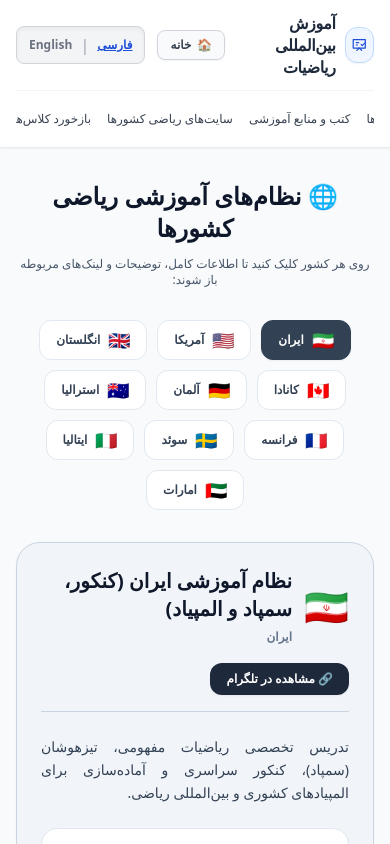
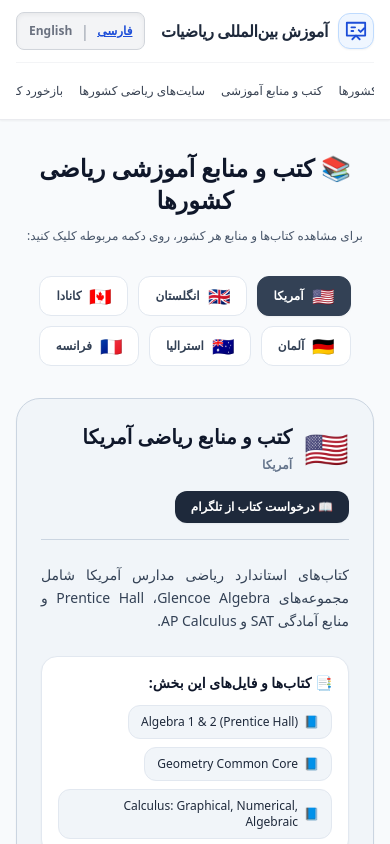
Before and after one commit to Hmohammadiz633/International-Mathematics-Site, a Next.js app: page /educational-systems in a window 390 px wide. Shown: the top 844 px of the page. Built offline with nearby package versions, Linux system fonts and the light colour scheme.

Commit message:
Update page.js

```diff
--- a/app/educational-systems/page.js
+++ b/app/educational-systems/page.js
@@ -9,37 +9,21 @@ const FEEDBACKS = [
   { fa: 'بازخورد ۳', en: 'Feedback 3', link: 'https://t.me/International_Maths/1352' },
 ];
 
-// آرایه کامل داده‌های کشورها (اولین کشور: ایران)
-const EDUCATIONAL_DATA = [
-  {
-    id: 'iran',
-    flag: '🇮🇷',
-    countryFa: 'ایران',
-    countryEn: 'Iran',
-    titleFa: 'نظام آموزشی ایران (کنکور، سمپاد و المپیاد)',
-    titleEn: 'Iranian Educational System (Konkur & Olympiads)',
-    link: 'https://t.me/International_Maths',
-    descriptionFa: 'تدریس تخصصی ریاضیات مفهومی، تیزهوشان (سمپاد)، کنکور سراسری و آماده‌سازی برای المپیادهای کشوری و بین‌المللی ریاضی.',
-    descriptionEn: 'Conceptual Math tutoring, SAMPAD (Gifted Schools), National Entrance Exam (Konkur), and Math Olympiad prep.',
-    resources: [
-      { title: 'شبکه ملی مدارس (رشد)', url: 'https://roshd.ir' },
-      { title: 'سازمان پژوهش و برنامه‌ریزی آموزشی (کتاب‌های درسی)', url: 'http://chap.sch.ir' },
-      { title: 'باشگاه دانش‌پژوهان جوان (المپیاد ریاضی)', url: 'https://ysc.medu.ir' }
-    ]
-  },
+const BOOKS_DATA = [
   {
     id: 'usa',
     flag: '🇺🇸',
     countryFa: 'آمریکا',
     countryEn: 'USA',
-    titleFa: 'نظام آموزشی آمریکا (USA)',
-    titleEn: 'US Educational System',
+    titleFa: 'کتب و منابع ریاضی آمریکا',
+    titleEn: 'US Math Textbooks',
     link: 'https://t.me/International_Maths/379',
-    descriptionFa: 'نظام آموزشی آمریکا مبتنی بر سیستم ۱۲ ساله (K-12) است. آموزش تخصصی ریاضیات از Algebra 1 & 2 تا AP Calculus AB/BC و آماده‌سازی آزمون‌های SAT/ACT.',
-    descriptionEn: 'The US education system is based on the K-12 framework. Specialized tutoring for US school math from Algebra 1 & 2 to AP Calculus AB/BC and SAT/ACT prep.',
+    descriptionFa: 'کتاب‌های استاندارد ریاضی مدارس آمریکا شامل مجموعه‌های Prentice Hall ،Glencoe Algebra و منابع آمادگی SAT و AP Calculus.',
+    descriptionEn: 'Standard US math textbooks including Prentice Hall, Glencoe Algebra, and SAT/AP preparation resources.',
     resources: [
-      { title: 'سایت رسمی College Board (آزمون‌های AP و SAT)', url: 'https://www.collegeboard.org' },
-      { title: 'پلتفرم آموزش آنلاین Khan Academy', url: 'https://www.khanacademy.org' }
+      { title: 'Algebra 1 & 2 (Prentice Hall)', url: 'https://t.me/International_Maths' },
+      { title: 'Geometry Common Core', url: 'https://t.me/International_Maths' },
+      { title: 'Calculus: Graphical, Numerical, Algebraic', url: 'https://t.me/International_Maths' }
     ]
   },
   {
@@ -47,14 +31,15 @@ const EDUCATIONAL_DATA = [
     flag: '🇬🇧',
     countryFa: 'انگلستان',
     countryEn: 'UK',
-    titleFa: 'نظام آموزشی انگلستان (UK)',
-    titleEn: 'UK Educational System',
+    titleFa: 'کتب و منابع ریاضی انگلستان',
+    titleEn: 'UK Math Textbooks',
     link: 'https://t.me/International_Maths/297',
-    descriptionFa: 'نظام آموزشی بریتانیا شامل مراحل کلیدی (Key Stages)، مقطع GCSE و دوره A-Level (Edexcel, AQA) می‌باشد.',
-    descriptionEn: 'The UK system is structured into Key Stages, GCSEs, and A-Levels (Edexcel, AQA, OCR).',
+    descriptionFa: 'کتاب‌های مرجع نظام آموزشی بریتانیا شامل دوره‌های GCSE و A-Level انتشارات پیرسون و آکسفورد.',
+    descriptionEn: 'UK curriculum reference books including GCSE and A-Level courses by Pearson and Oxford.',
     resources: [
-      { title: 'پرتال Pearson Edexcel', url: 'https://qualifications.pearson.com' },
-      { title: 'سایت آموزشی Physics & Maths Tutor', url: 'https://www.physicsandmathstutor.com' }
+      { title: 'Edexcel GCSE Mathematics Higher', url: 'https://t.me/International_Maths' },
+      { title: 'Pearson Edexcel A-Level Pure Mathematics', url: 'https://t.me/International_Maths' },
+      { title: 'Oxford University Press Mechanics & Statistics', url: 'https://t.me/International_Maths' }
     ]
   },
   {
@@ -62,14 +47,14 @@ const EDUCATIONAL_DATA = [
     flag: '🇨🇦',
     countryFa: 'کانادا',
     countryEn: 'Canada',
-    titleFa: 'نظام آموزشی کانادا',
-    titleEn: 'Canadian Educational System',
+    titleFa: 'کتب و منابع ریاضی کانادا',
+    titleEn: 'Canadian Math Textbooks',
     link: 'https://t.me/International_Maths',
-    descriptionFa: 'نظام‌های استانی شامل اونتاریو (Ontario Curriculum) و بریتیش کلمبیا (BC Curriculum) از پایه ۹ تا ۱۲ و درس Calculus & Vectors.',
-    descriptionEn: 'Provincial Curricula (Ontario Grade 9-12, BC Curriculum) aligned with Canadian standards.',
+    descriptionFa: 'کتاب‌های درسی مصوب استان‌های کانادا (مانند اونتاریو و بریتیش کلمبیا) برای پایه‌های مختلف دبیرستان.',
+    descriptionEn: 'Approved textbooks from Canadian provinces (Ontario, BC) for various high school grades.',
     resources: [
-      { title: 'وزارت آموزش اونتاریو', url: 'https://www.ontario.ca/page/ministry-education' },
-      { title: 'مرکز مسابقات ریاضی دانشگاه واترلو (CEMC)', url: 'https://www.cemc.uwaterloo.ca' }
+      { title: 'Nelson Functions 11 & Calculus 12', url: 'https://t.me/International_Maths' },
+      { title: 'McGraw-Hill Ryerson Mathematics', url: 'https://t.me/International_Maths' }
     ]
   },
   {
@@ -77,13 +62,14 @@ const EDUCATIONAL_DATA = [
     flag: '🇩🇪',
     countryFa: 'آلمان',
     countryEn: 'Germany',
-    titleFa: 'نظام آموزشی آلمان',
-    titleEn: 'German Educational System',
+    titleFa: 'کتب و منابع ریاضی آلمان',
+    titleEn: 'German Math Textbooks',
     link: 'https://t.me/International_Maths',
-    descriptionFa: 'تدریس متناسب با امتحانات Abitur آلمان، مدارس Gymnasium و کالج‌های آماده‌سازی (Studienkolleg).',
-    descriptionEn: 'Covering Analysis, Linear Algebra, and Stochastics for the German Abitur and Studienkolleg exams.',
+    descriptionFa: 'کتاب‌های ریاضی دبیرستان‌های آلمان (Gymnasium) و منابع آمادگی امتحان نهایی Abitur.',
+    descriptionEn: 'Math textbooks for German Gymnasium high schools and Abitur preparation.',
     resources: [
-      { title: 'پرتال آموزشی Mathebibel', url: 'https://www.mathebibel.de' }
+      { title: 'Elemente der Mathematik (Schroedel)', url: 'https://t.me/International_Maths' },
+      { title: 'Lambacher Schweizer Mathematik', url: 'https://t.me/International_Maths' }
     ]
   },
   {
@@ -91,13 +77,14 @@ const EDUCATIONAL_DATA = [
     flag: '🇦🇺',
     countryFa: 'استرالیا',
     countryEn: 'Australia',
-    titleFa: 'نظام آموزشی استرالیا',
-    titleEn: 'Australian Educational System',
+    titleFa: 'کتب و منابع ریاضی استرالیا',
+    titleEn: 'Australian Math Textbooks',
     link: 'https://t.me/International_Maths',
-    descriptionFa: 'آموزش ریاضیات مطابق با استاندارد ATAR ایالت‌های مختلف (VCE, HSC) شامل General, Methods و Specialist Math.',
-    descriptionEn: 'Aligned with Australian ATAR (VCE/HSC) courses: General, Methods, and Specialist Mathematics.',
+    descriptionFa: 'کتاب‌های درسی برنامه ملی استرالیا شامل متون تخصصی ریاضیات مقدماتی و پیشرفته.',
+    descriptionEn: 'Australian national curriculum textbooks covering introductory and advanced mathematics.',
     resources: [
-      { title: 'برنامه درسی ملی استرالیا (ACARA)', url: 'https://www.australiancurriculum.edu.au' }
+      { title: 'Cambridge Essential Mathematics', url: 'https://t.me/International_Maths' },
+      { title: 'Pearson Mathematics Australian Curriculum', url: 'https://t.me/International_Maths' }
     ]
   },
   {
@@ -105,62 +92,21 @@ const EDUCATIONAL_DATA = [
     flag: '🇫🇷',
     countryFa: 'فرانسه',
     countryEn: 'France',
-    titleFa: 'نظام آموزشی فرانسه (Baccalauréat)',
-    titleEn: 'French Educational System',
+    titleFa: 'کتب و منابع ریاضی فرانسه',
+    titleEn: 'French Math Textbooks',
     link: 'https://t.me/International_Maths',
-    descriptionFa: 'آموزش ریاضیات مقطع دبیرستان فرانسه (Lycée) و آمادگی امتحانات نهایی دیپلم فرانسه (Bac Général - Spécialité Mathématiques).',
-    descriptionEn: 'Tutoring for Lycée mathematics and French Baccalaureate preparation.',
+    descriptionFa: 'کتاب‌های مرجع ریاضی مدارس فرانسه و دوره‌های Lycée برای پایه‌های گوناگون.',
+    descriptionEn: 'French high school math reference books and Lycée curriculum materials.',
     resources: [
-      { title: 'وزارت آموزش ملی فرانسه', url: 'https://www.education.gouv.fr' }
-    ]
-  },
-  {
-    id: 'sweden',
-    flag: '🇸🇪',
-    countryFa: 'سوئد',
-    countryEn: 'Sweden',
-    titleFa: 'نظام آموزشی سوئد (Gymnasieskola)',
-    titleEn: 'Swedish Educational System',
-    link: 'https://t.me/International_Maths',
-    descriptionFa: 'تدریس سطوح مختلف ریاضیات مدارس سوئد (Matematik 1c تا 5) متناسب با استانداردهای آموزشی اسکاندیناوی.',
-    descriptionEn: 'Specialized math tutoring for Swedish secondary school courses (Matematik 1c to 5).',
-    resources: [
-      { title: 'اداره ملی آموزش سوئد (Skolverket)', url: 'https://www.skolverket.se' }
-    ]
-  },
-  {
-    id: 'italy',
-    flag: '🇮🇹',
-    countryFa: 'ایتالیا',
-    countryEn: 'Italy',
-    titleFa: 'نظام آموزشی ایتالیا (Liceo Scientifico)',
-    titleEn: 'Italian Educational System',
-    link: 'https://t.me/International_Maths',
-    descriptionFa: 'تدریس ریاضیات دبیرستان‌های علمی ایتالیا و آمادگی آزمون‌های ورود به دانشگاه‌های ایتالیا (TOLC-I, TOLC-E).',
-    descriptionEn: 'Mathematics prep for Liceo Scientifico and university entrance exams (TOLC-I / TOLC-E).',
-    resources: [
-      { title: 'پرتال رسمی آزمون‌های TOLC (CISIA)', url: 'https://www.cisiaonline.it' }
-    ]
-  },
-  {
-    id: 'uae',
-    flag: '🇦🇪',
-    countryFa: 'امارات',
-    countryEn: 'UAE',
-    titleFa: 'نظام‌های بین‌المللی امارات (دبی / ابوظبی)',
-    titleEn: 'UAE International Schools',
-    link: 'https://t.me/International_Maths',
-    descriptionFa: 'تدریس ریاضیات مدارس بین‌المللی امارات تحت نظام‌های IB، آمریکایی (AP) و بریتانیایی (IGCSE/A-Level).',
-    descriptionEn: 'Math tutoring for international students in UAE enrolled in IB, British, and American curricula.',
-    resources: [
-      { title: 'سازمان دانش و توسعه انسانی دبی (KHDA)', url: 'https://www.khda.gov.ae' }
+      { title: 'Mathématiques Collection Indice', url: 'https://t.me/International_Maths' },
+      { title: 'Belin Education - Maths Spécialité', url: 'https://t.me/International_Maths' }
     ]
   }
 ];
 
-export default function EducationalSystemsPage() {
+export default function BooksPage() {
   const [lang, setLang] = useState('fa');
-  const [selectedCountry, setSelectedCountry] = useState(EDUCATIONAL_DATA[0]);
+  const [selectedBook, setSelectedBook] = useState(BOOKS_DATA[0]);
   const [isFeedbackOpen, setIsFeedbackOpen] = useState(false);
 
   const isFa = lang === 'fa';
@@ -170,6 +116,7 @@ export default function EducationalSystemsPage() {
       <header className="sticky top-0 z-50 bg-white/95 backdrop-blur-md border-b border-gray-200/80 px-4 py-3 shadow-sm">
         <div className="max-w-6xl mx-auto flex flex-col items-center gap-3">
           <div className="w-full flex items-center justify-between">
+            <div className="flex items-center gap-3">
               <div className="flex items-center gap-2.5">
                 <div className="w-9 h-9 bg-blue-50 border border-blue-200 text-blue-700 rounded-xl flex items-center justify-center p-1.5 shadow-sm">
                   <svg className="w-full h-full" viewBox="0 0 24 24" fill="none" stroke="currentColor" strokeWidth="2" strokeLinecap="round" strokeLinejoin="round">
@@ -180,16 +127,7 @@ export default function EducationalSystemsPage() {
                   {isFa ? 'آموزش بین‌المللی ریاضیات' : 'International Math'}
                 </h1>
               </div>
-
-            <div className="flex items-center gap-3">
-              {/* دکمه خانه */}
-              <Link
-                href="/"
-                className="flex items-center gap-1.5 px-3 py-1.5 bg-gray-50 hover:bg-gray-100 text-gray-700 hover:text-blue-600 text-xs font-bold rounded-lg border border-gray-300 shadow-sm transition-all"
-              >
-                <span>🏠</span>
-                <span>{isFa ? 'خانه' : 'Home'}</span>
-              </Link>
+            </div>
 
             <div className="flex items-center gap-2 bg-gray-100 px-3 py-1.5 rounded-lg border border-gray-300 shadow-inner">
               <button type="button" onClick={() => setLang('fa')} className={`text-xs font-bold transition ${isFa ? 'text-blue-700 underline font-black' : 'text-gray-500 hover:text-black'}`}>فارسی</button>
@@ -197,23 +135,36 @@ export default function EducationalSystemsPage() {
               <button type="button" onClick={() => setLang('en')} className={`text-xs font-bold transition ${!isFa ? 'text-blue-700 underline font-black' : 'text-gray-500 hover:text-black'}`}>English</button>
             </div>
           </div>
-          </div>
 
           <div className="w-full flex flex-col items-center gap-2 border-t border-gray-100 pt-3">
             <div className="w-full flex items-center justify-center gap-4 md:gap-6 overflow-x-auto py-2 text-xs md:text-sm font-medium text-gray-700">
+
+              {/* دکمه خانه دقیقاً سمت راست نظام آموزشی */}
+              <Link
+                href="/"
+                className="hover:text-blue-600 whitespace-nowrap transition-colors flex items-center gap-1"
+              >
+                <span>🏠</span>
+                <span>{isFa ? 'خانه' : 'Home'}</span>
+              </Link>
+
               <Link href="/educational-systems" className="hover:text-blue-600 whitespace-nowrap transition-colors">
                 {isFa ? 'نظام آموزشی کشورها' : 'Educational Systems'}
               </Link>
+
               <Link href="/books" className="hover:text-blue-600 whitespace-nowrap transition-colors">
                 {isFa ? 'کتب و منابع آموزشی' : 'Books & Resources'}
               </Link>
+
               <Link href="/math-sites" className="hover:text-blue-600 whitespace-nowrap transition-colors">
                 {isFa ? 'سایت‌های ریاضی کشورها' : 'Math Websites'}
               </Link>
+
               <button type="button" aria-expanded={isFeedbackOpen} onClick={() => setIsFeedbackOpen(!isFeedbackOpen)} className="hover:text-blue-600 whitespace-nowrap transition-colors flex items-center gap-1">
                 <span>{isFa ? 'بازخورد کلاس‌ها' : 'Class Feedback'}</span>
                 <span className="text-[10px]">{isFeedbackOpen ? '▲' : '▼'}</span>
               </button>
+
               <Link href="/#contact" className="hover:text-blue-600 whitespace-nowrap transition-colors">
                 {isFa ? 'ارتباط با استاد' : 'Contact'}
               </Link>
@@ -234,25 +185,23 @@ export default function EducationalSystemsPage() {
       </header>
 
       <div className="max-w-4xl mx-auto px-4 pt-8">
-        {/* عنوان بخش */}
         <div className="text-center mb-8">
           <h1 className="text-2xl md:text-4xl font-black text-slate-900 mb-3">
-            🌐 {isFa ? 'نظام‌های آموزشی ریاضی کشورها' : 'International Educational Systems'}
+            📚 {isFa ? 'کتب و منابع آموزشی ریاضی کشورها' : 'International Math Textbooks & Resources'}
           </h1>
           <p className="text-xs md:text-sm text-slate-600 font-medium">
-            {isFa ? 'روی هر کشور کلیک کنید تا اطلاعات کامل، توضیحات و لینک‌های مربوطه باز شوند:' : 'Click on any country button to reveal full information and links:'}
+            {isFa ? 'برای مشاهده کتاب‌ها و منابع هر کشور، روی دکمه مربوطه کلیک کنید:' : 'Click on any button to view books and resources for each country:'}
           </p>
         </div>
 
-        {/* چیدمان دکمه‌های تخت (Flat) کشورها */}
         <div className="flex flex-wrap items-center justify-center gap-2.5 md:gap-3 mb-8">
-          {EDUCATIONAL_DATA.map((item) => {
-            const isSelected = selectedCountry.id === item.id;
+          {BOOKS_DATA.map((item) => {
+            const isSelected = selectedBook.id === item.id;
             return (
               <button
                 key={item.id}
                 type="button"
-                onClick={() => setSelectedCountry(item)}
+                onClick={() => setSelectedBook(item)}
                 className={`
                   px-4 py-2.5 rounded-xl font-bold text-xs md:text-sm flex items-center gap-2 transition cursor-pointer border
                   ${isSelected
@@ -268,48 +217,42 @@ export default function EducationalSystemsPage() {
           })}
         </div>
 
-        {/* کارت خاکستری رنگ نمایش اطلاعات کشور انتخاب‌شده */}
-        {selectedCountry && (
+        {selectedBook && (
           <div className="bg-slate-100 text-slate-800 rounded-3xl p-6 md:p-8 border border-slate-300 shadow-sm transition-all duration-300">
-
-            {/* سربرگ کشور */}
             <div className="flex flex-col sm:flex-row sm:items-center justify-between gap-4 border-b border-slate-300 pb-4 mb-6">
               <div className="flex items-center gap-3">
-                <span className="text-4xl md:text-5xl">{selectedCountry.flag}</span>
+                <span className="text-4xl md:text-5xl">{selectedBook.flag}</span>
                 <div>
                   <h2 className="text-xl md:text-2xl font-black text-slate-900">
-                    {isFa ? selectedCountry.titleFa : selectedCountry.titleEn}
+                    {isFa ? selectedBook.titleFa : selectedBook.titleEn}
                   </h2>
                   <span className="text-xs text-slate-500 font-bold">
-                    {isFa ? selectedCountry.countryFa : selectedCountry.countryEn}
+                    {isFa ? selectedBook.countryFa : selectedBook.countryEn}
                   </span>
                 </div>
               </div>
 
-              {/* لینک اصلی کانال/منبع */}
               <a
-                href={selectedCountry.link}
+                href={selectedBook.link}
                 target="_blank"
                 rel="noopener noreferrer"
                 className="self-start sm:self-auto px-4 py-2 bg-slate-800 hover:bg-slate-700 text-white text-xs font-bold rounded-xl transition whitespace-nowrap shadow-sm"
               >
-                🔗 {isFa ? 'مشاهده در تلگرام' : 'View on Telegram'}
+                📖 {isFa ? 'درخواست کتاب از تلگرام' : 'Request Book via Telegram'}
               </a>
             </div>
 
-            {/* توضیحات کامل */}
             <p className="text-slate-700 text-sm md:text-base leading-relaxed mb-6 font-normal text-justify">
-              {isFa ? selectedCountry.descriptionFa : selectedCountry.descriptionEn}
+              {isFa ? selectedBook.descriptionFa : selectedBook.descriptionEn}
             </p>
 
-            {/* بخش لینک‌های مفید و منابع رسمی */}
-            {selectedCountry.resources && selectedCountry.resources.length > 0 && (
+            {selectedBook.resources && selectedBook.resources.length > 0 && (
               <div className="bg-white p-4 rounded-2xl border border-slate-200 shadow-sm">
                 <h3 className="font-bold text-sm text-slate-900 mb-3 flex items-center gap-2">
-                  💻 {isFa ? 'سایت‌ها و منابع رسمی این کشور:' : 'Official Resources & Websites:'}
+                  📑 {isFa ? 'کتاب‌ها و فایل‌های این بخش:' : 'Books & Files:'}
                 </h3>
                 <div className="flex flex-wrap gap-2">
-                  {selectedCountry.resources.map((res, idx) => (
+                  {selectedBook.resources.map((res, idx) => (
                     <a
                       key={idx}
                       href={res.url}
@@ -317,17 +260,15 @@ export default function EducationalSystemsPage() {
                       rel="noopener noreferrer"
                       className="px-3 py-2 bg-slate-100 hover:bg-slate-200 text-xs font-medium text-slate-800 rounded-xl border border-slate-200 transition flex items-center gap-1.5"
                     >
-                      <span>🌐</span>
+                      <span>📘</span>
                       <span>{res.title}</span>
                     </a>
                   ))}
                 </div>
               </div>
             )}
-
           </div>
         )}
-
       </div>
     </main>
   );
```
Lines whose indentation alone changed are shown as unchanged.
